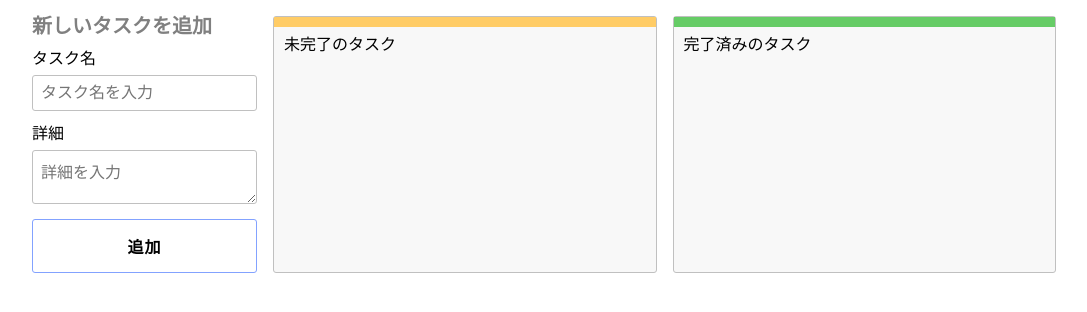
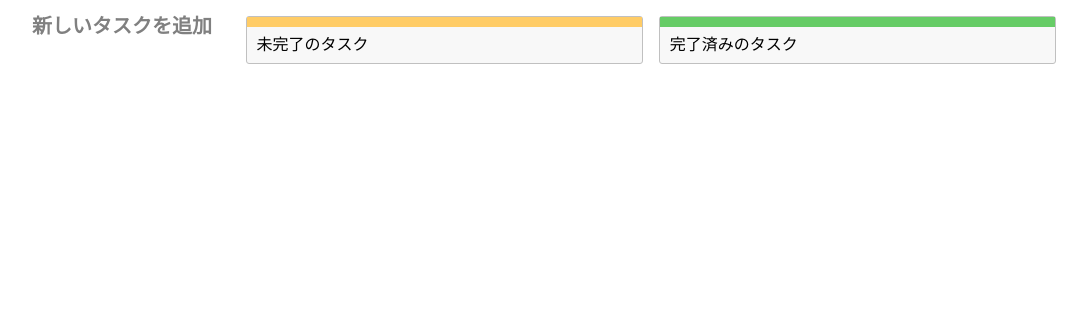
Before and after one commit to menheratechnology/bocchi-eng-template-js, a Next.js app: page / in a window 1280 px wide. Shown: the top 312 px of the page, without its empty margins (96-1183 px from the left). Built offline with nearby package versions, Linux system fonts and the light colour scheme.

Commit message:
fix: add todo comment

```diff
--- a/src/components/Forms/AddTaskForm/index.tsx
+++ b/src/components/Forms/AddTaskForm/index.tsx
@@ -2,6 +2,7 @@ import { Dispatch, SetStateAction, useState } from 'react'
 
 import styles from './style.module.scss'
 
+// ↓これらのコンポーネントを使ってください
 import { BasicButton } from '~/Buttons/BasicButton'
 import { TextAreaInput } from '~/Inputs/TextAreaInput'
 import { TextInput } from '~/Inputs/TextInput'
@@ -20,34 +21,16 @@ export const AddTaskForm = ({
   const [description, setDescription] = useState('')
 
   const addTask = () => {
-    const newTask: Task = {
-      title: title,
-      description: description,
-      isComplete: false,
-    }
-    const newIncompleteTasks = [...incompleteTasks, newTask]
-    setIncompleteTasks(newIncompleteTasks)
+    // TODO: タスクを追加する処理を書く
   }
   return (
     <div className={styles.formWrapper}>
       <p>新しいタスクを追加</p>
-      <TextInput
-        label="タスク名"
-        onChange={(e) => {
-          setTitle(e.target.value)
-        }}
-        value={title}
-        placeholder="タスク名を入力"
-      />
-      <TextAreaInput
-        label="詳細"
-        onChange={(e) => {
-          setDescription(e.target.value)
-        }}
-        value={description}
-        placeholder="詳細を入力"
-      />
-      <BasicButton onClick={addTask}>追加</BasicButton>
+      {/* TODO: タスク名を入力するinputを用意する */}
+
+      {/* TODO: タスクの詳細を入力するtextareaを用意する */}
+
+      {/* TODO: タスクを保存するボタンをつくる */}
     </div>
   )
 }
```
